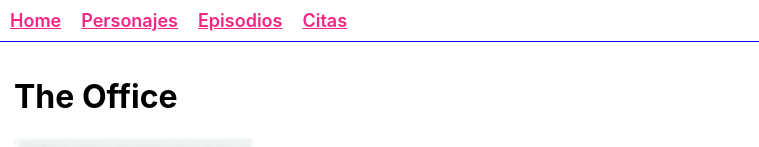
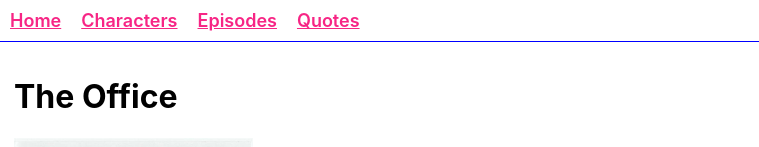
Before and after one commit to williampv/react-website, a React (Create React App) app: page / in a window 1280 px wide. Shown: the top 147 px of the page, without its empty margins (0-759 px from the left). Built offline with nearby package versions, Linux system fonts and the light colour scheme.

Commit message:
refactor

```diff
--- a/src/App.js
+++ b/src/App.js
@@ -2,9 +2,9 @@
 import './App.css';
 import Menu from "./components/Menu/menu"
 import Home from './components/Home/home';
-import Personajes from './components/personajes';
-import Citas from './components/citas';
-import Episodios from './components/episodios';
+import Characters from './components/characters';
+import Quotes from './components/quotes';
+import Episodes from './components/episodes';
 
 function App() {
   const currentURL = window.location.pathname
@@ -12,12 +12,12 @@
     switch (currentURL) {
       case "/":
         return <Home/>
-      case "/personajes":
-        return <Personajes/>
-      case "/citas":
-        return <Citas/>
-      case "/episodios":
-        return <Episodios/>
+      case "/characters":
+        return <Characters/>
+      case "/quotes":
+        return <Quotes/>
+      case "/episodes":
+        return <Episodes/>
       default:
         return <Home/>
     }
--- a/src/components/Menu/menu.js
+++ b/src/components/Menu/menu.js
@@ -11,16 +11,16 @@
                 link="/"
             />
             <MenuItem
-                text="Personajes"
-                link="/personajes"
+                text="Characters"
+                link="/characters"
             />
             <MenuItem
-                text="Episodios"
-                link="/episodios"
+                text="Episodes"
+                link="/episodes"
             />
             <MenuItem
-                text="Citas"
-                link="/citas"
+                text="Quotes"
+                link="/quotes"
             />
         </ul>
         </nav>
--- a/src/components/personajes.js
+++ b/src/components/characters.js
@@ -1,6 +1,6 @@
 import {useEffect, useState} from "react";
 
-function Personajes() {
+function Characters() {
     const [character, setCharacter] = useState(null)
     useEffect(function getCharacters() {
         fetch('https://officeapi.dev/api/characters/random')
@@ -15,4 +15,4 @@
     )
 }
 
-export default Personajes
+export default Characters
--- a/src/components/episodios.js
+++ b/src/components/episodes.js
@@ -1,6 +1,6 @@
 import { useEffect, useState } from "react"
 
-function Episodios() {
+function Episodes() {
     const [episode, setEpisode] = useState(null)
     const [shouldRefresh, setShouldRefresh] = useState(true)
     const [isLoading, setIsLoading] = useState(false)
@@ -22,6 +22,10 @@
         setShouldRefresh(true)
     }
 
+    if(isLoading) {
+        return (<div>Loading...</div>)
+    }
+
     return(
         <div>
             <button onClick={onRefresh}>Refresh</button>
@@ -33,4 +37,4 @@
     )
 }
 
-export default Episodios
+export default Episodes
--- a/src/components/citas.js
+++ b/src/components/quotes.js
@@ -1,6 +1,6 @@
 import {useEffect, useState} from "react";
 
-function Citas() {
+function Quotes() {
     const [quote, setQuote] = useState('null')
     useEffect(function getQuotes() {
         fetch('https://officeapi.dev/api/quotes/random')
@@ -15,4 +15,4 @@
     )
 }
 
-export default Citas
+export default Quotes
```
